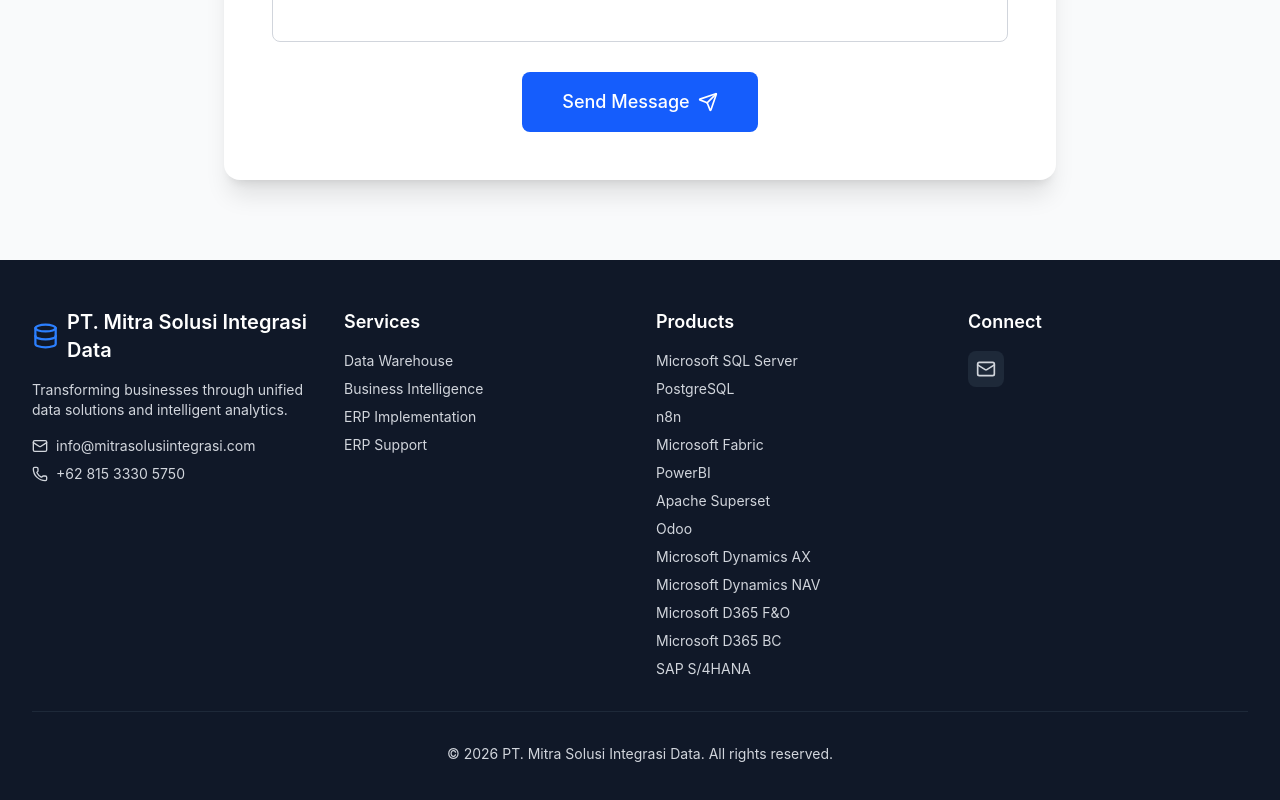
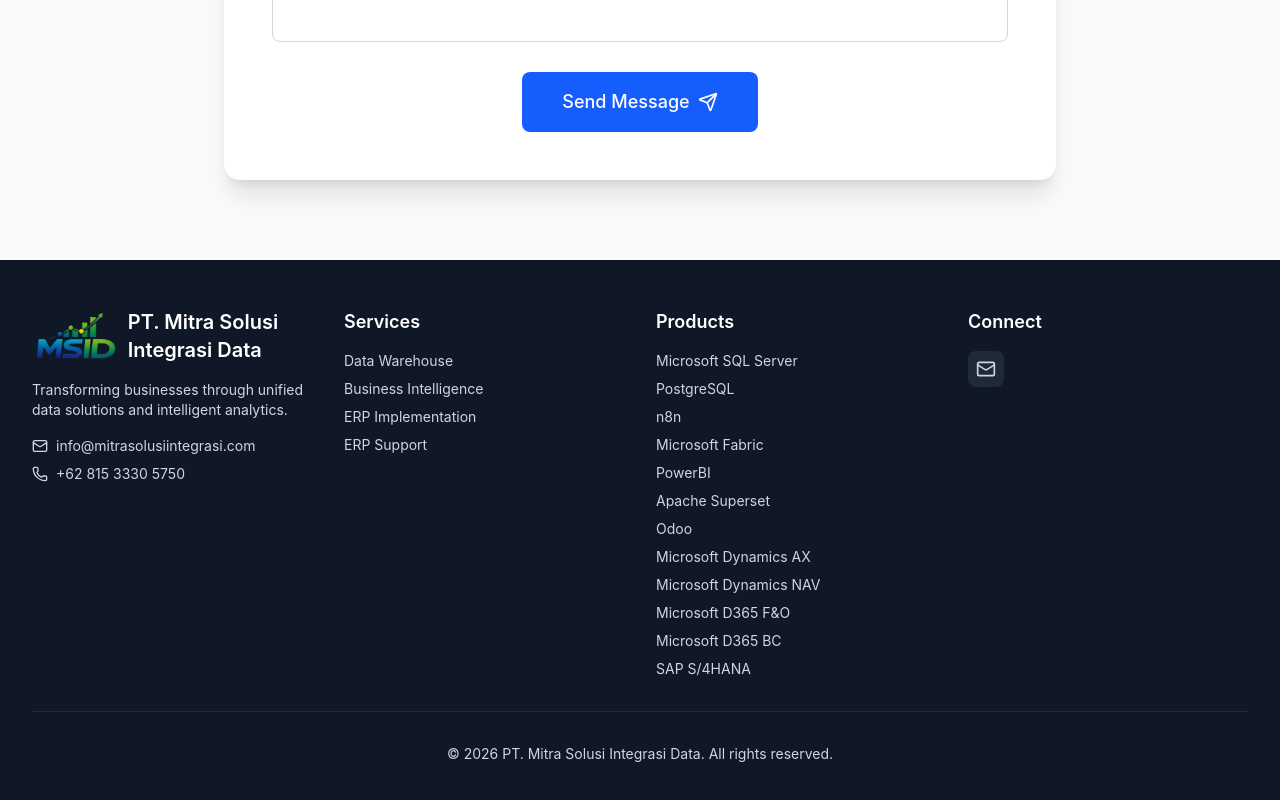
Before and after one commit to MSID-consulting/MSID-website-figma, a React (Vite) app: page / in a window 1280 px wide. Shown: the part 4948-5748 px from the top of the page. Built offline with nearby package versions, Linux system fonts and the light colour scheme.

Commit message:
Add files via upload

```diff
--- a/src/app/components/Footer.tsx
+++ b/src/app/components/Footer.tsx
@@ -1,4 +1,5 @@
 import { Database, Linkedin, Twitter, Mail, Phone } from "lucide-react";
+import MSIDLogo from "/src/assets/MSIDlogo.png";
 
 export function Footer() {
   return (
@@ -7,7 +8,7 @@
         <div className="grid md:grid-cols-4 gap-8 mb-8">
           <div className="space-y-4">
             <div className="flex items-center gap-2">
-              <Database className="size-8 text-blue-500" />
+              <img src={MSIDLogo} alt="MSID Logo" className="h-12 w-auto object-contain" />
               <span className="text-xl font-semibold text-white">PT. Mitra Solusi Integrasi Data</span>
             </div>
             <p className="text-sm">
```
